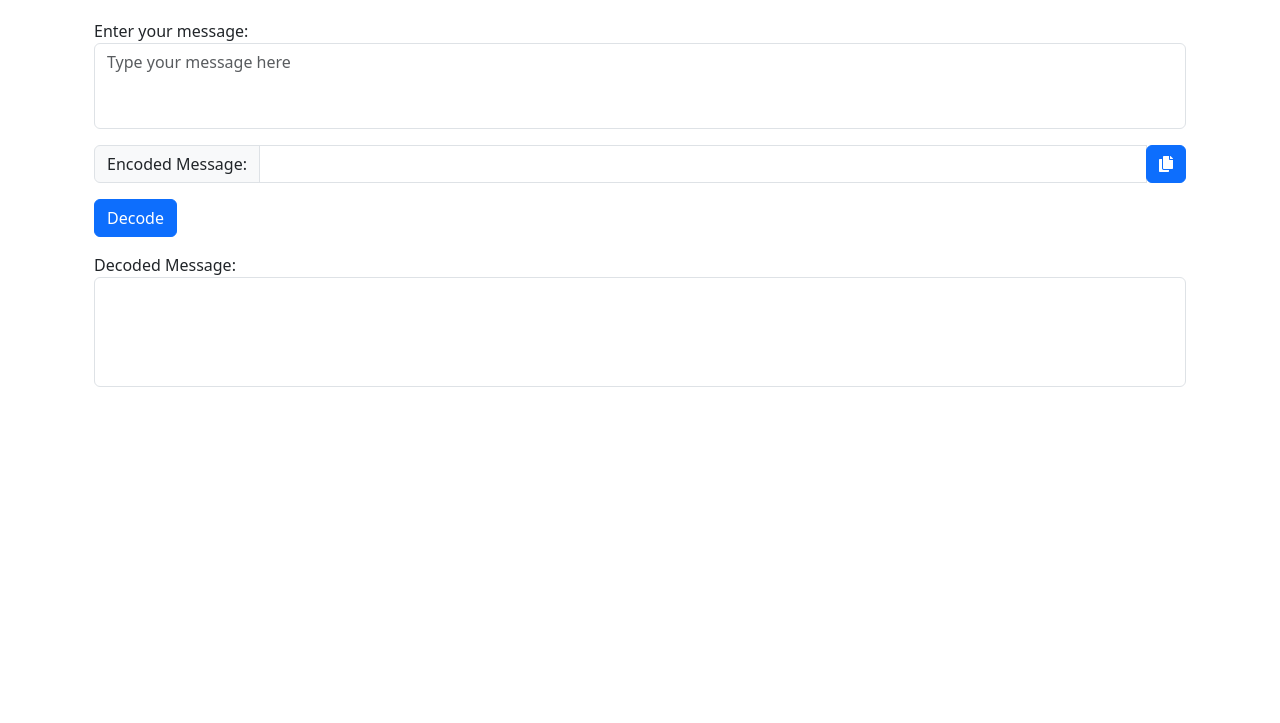
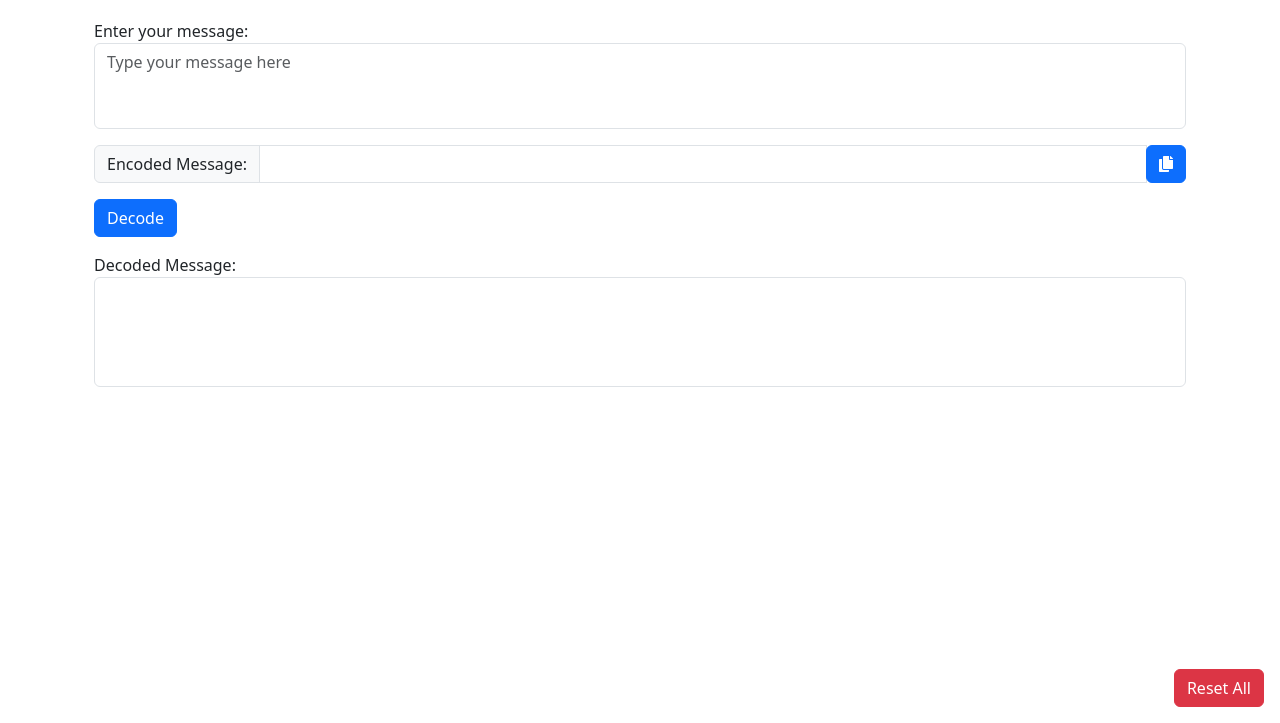
Before and after one commit to CodeWithhamza1/hamxaencoder, a plain HTML site: page index.html in a window 1280 px wide. Shown: the part 77-800 px from the top of the page. Drawn offline with nearby package versions, Linux system fonts and the light colour scheme.

Commit message:
Update index.html

```diff
--- a/index.html
+++ b/index.html
@@ -44,6 +44,7 @@
                 <button type="button" class="btn-close" data-bs-dismiss="toast" aria-label="Close"></button>
             </div>
         </div>
+         <button class="btn btn-danger" onclick="resetFields()">Reset All</button>
     </div>
 
     <!-- Add Bootstrap 5 JS and Popper.js (required for some Bootstrap components) -->
@@ -118,6 +119,17 @@
                 field.classList.remove('focused');
             });
         });
+
+        function resetFields() {
+            document.getElementById('message').value = '';
+            document.getElementById('encodedMessage').value = '';
+            document.getElementById('decodedMessage').value = '';
+
+            // Show success feedback
+            const messageValidation = document.getElementById('messageValidation');
+            messageValidation.classList.remove('text-danger', 'text-success');
+            messageValidation.innerText = '';
+        }
     </script>
 </body>
 </html>
```
